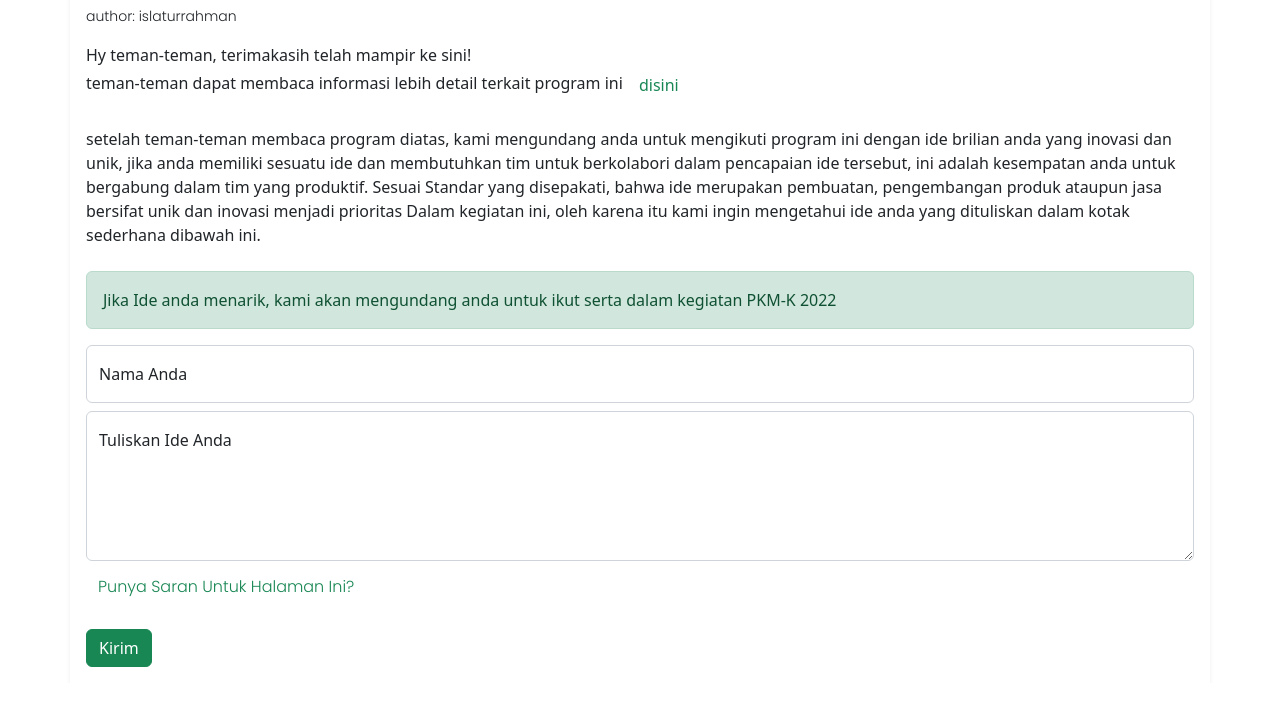
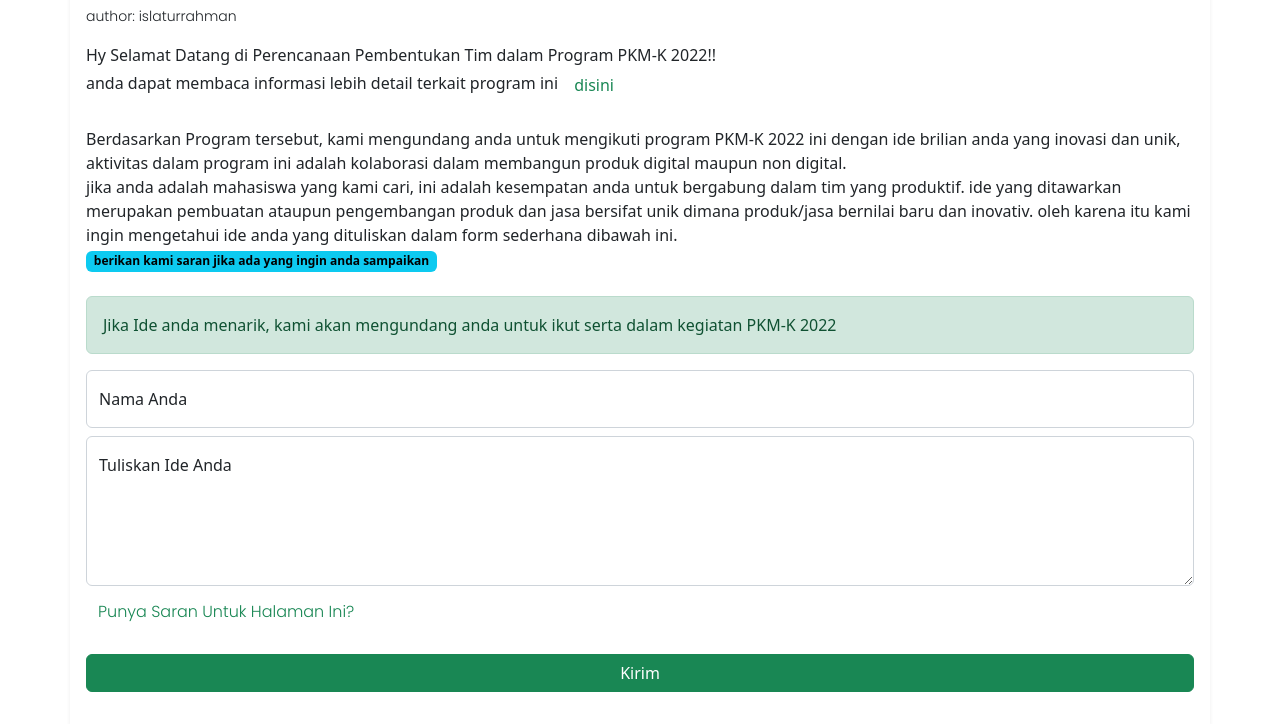
Before and after one commit to islaturrahman/islaturrahman.github.io, a website: page pages/pkm-k.html in a window 1280 px wide. Shown: the part 123-847 px from the top of the page. Before the commit the page ends 806 px from the top, so only its background shows below. Drawn offline with Linux system fonts and the light colour scheme.

Commit message:
update PKM file

```diff
--- a/pages/pkm-k.html
+++ b/pages/pkm-k.html
@@ -32,25 +32,25 @@
     <div class="container mt-2 blog-content shadow-sm p-lg-3">
         <h3 class="mt-2">Program PKM-K Prodi Informatika Universitas Nasional</h3>
         <span><small>author: islaturrahman</small></span>
-        <div class="content mt-3">
+        <div class="content mt-3 mb-3">
             <a>
-                Hy teman-teman, terimakasih telah mampir ke sini! <br>
-                teman-teman dapat membaca informasi lebih detail terkait program ini
+                Hy Selamat Datang di Perencanaan Pembentukan Tim dalam Program PKM-K 2022!! <br>
+                anda dapat membaca informasi lebih detail terkait program ini
                 <a href="https://simbelmawa.kemdikbud.go.id/portal/wp-content/uploads/2022/03/4.-PKM-K.pdf"
                     class="btn btn-outline-success border-0" target="_blank">
                     disini
                 </a>
                 <br><br>
-                setelah teman-teman membaca program diatas, kami mengundang anda untuk mengikuti program ini dengan
-                ide brilian anda yang inovasi dan unik, jika anda memiliki sesuatu ide dan membutuhkan tim untuk
-                berkolabori
-                dalam pencapaian ide tersebut, ini adalah kesempatan anda untuk bergabung dalam tim yang produktif.
-
-                Sesuai Standar yang disepakati, bahwa ide merupakan pembuatan, pengembangan produk ataupun jasa bersifat
-                unik dan inovasi menjadi prioritas
-                Dalam
-                kegiatan ini, oleh karena itu kami ingin mengetahui ide anda yang dituliskan dalam kotak sederhana
-                dibawah ini. <br><br>
+                Berdasarkan Program tersebut, kami mengundang anda untuk mengikuti program PKM-K 2022 ini dengan
+                ide brilian anda yang inovasi dan unik, aktivitas dalam program ini adalah kolaborasi dalam membangun
+                produk digital maupun non digital. <br> jika anda adalah mahasiswa yang kami cari, ini adalah kesempatan
+                anda
+                untuk bergabung dalam tim yang produktif. ide yang ditawarkan merupakan pembuatan
+                ataupun pengembangan produk dan jasa bersifat
+                unik dimana produk/jasa bernilai baru dan inovativ.
+                oleh karena itu kami ingin mengetahui ide anda yang dituliskan dalam form sederhana
+                dibawah ini. <br> <span class="badge text-bg-info">berikan kami saran jika ada yang ingin anda
+                    sampaikan</span> <br><br>
                 <div class="alert alert-success" role="alert">
                     Jika Ide anda menarik, kami akan mengundang anda untuk ikut serta dalam kegiatan PKM-K 2022
                 </div>
@@ -88,7 +88,7 @@
                     <div>
                         <a id="btnSubmit"
                             href="https://api.whatsapp.com/send?phone=6285298197900/&text=nama%20saya:%20{{name}}%0A----------%0AIde:{{comment}}%0A---------%0Asaran:{{saran}}"
-                            ; class="btn btn-success mt-2" cols="10">Kirim</a>
+                            ; class="btn btn-success mt-2 w-100" cols="10">Kirim</a>
                     </div>
                 </div>
         </div>
```
